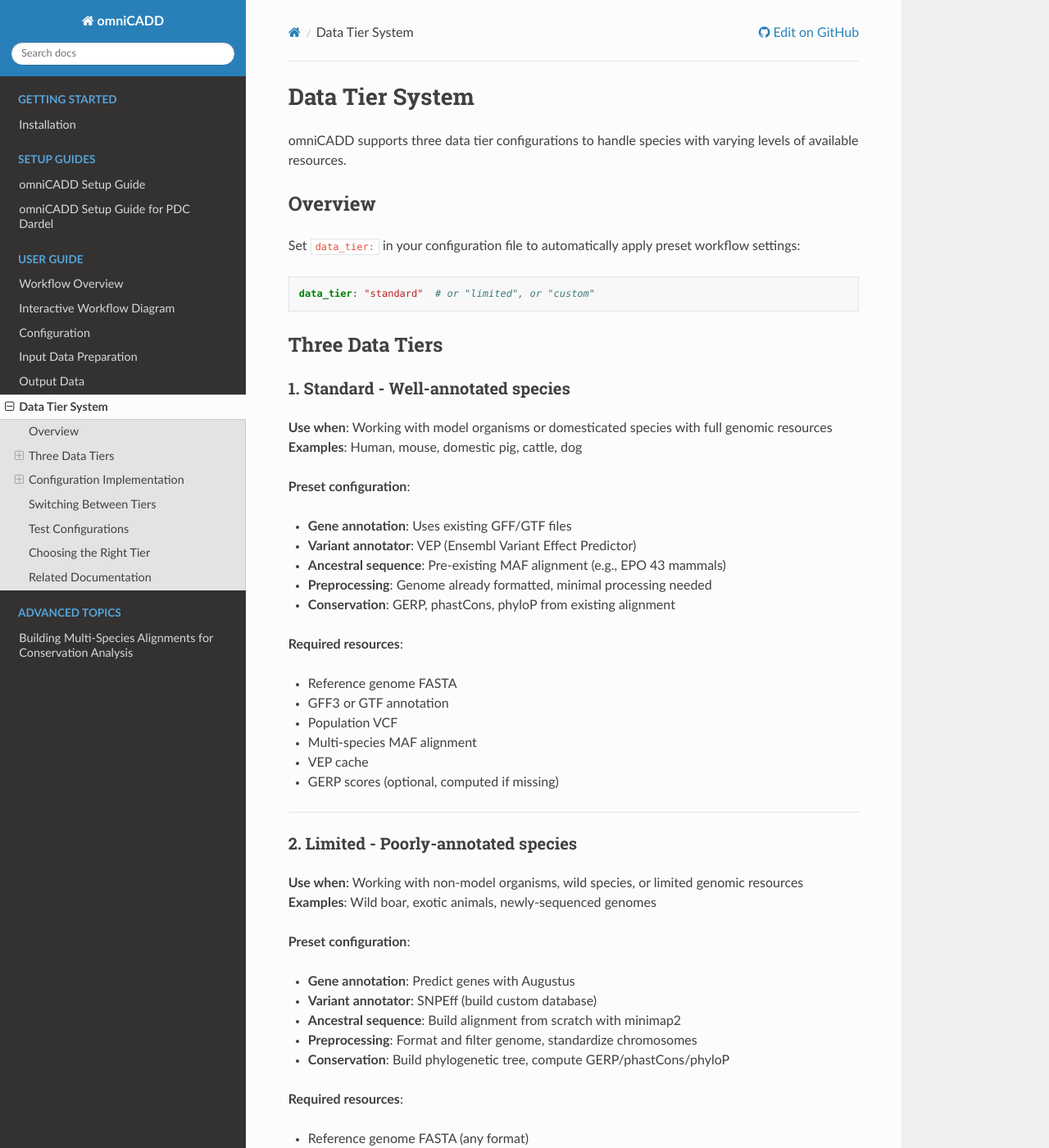
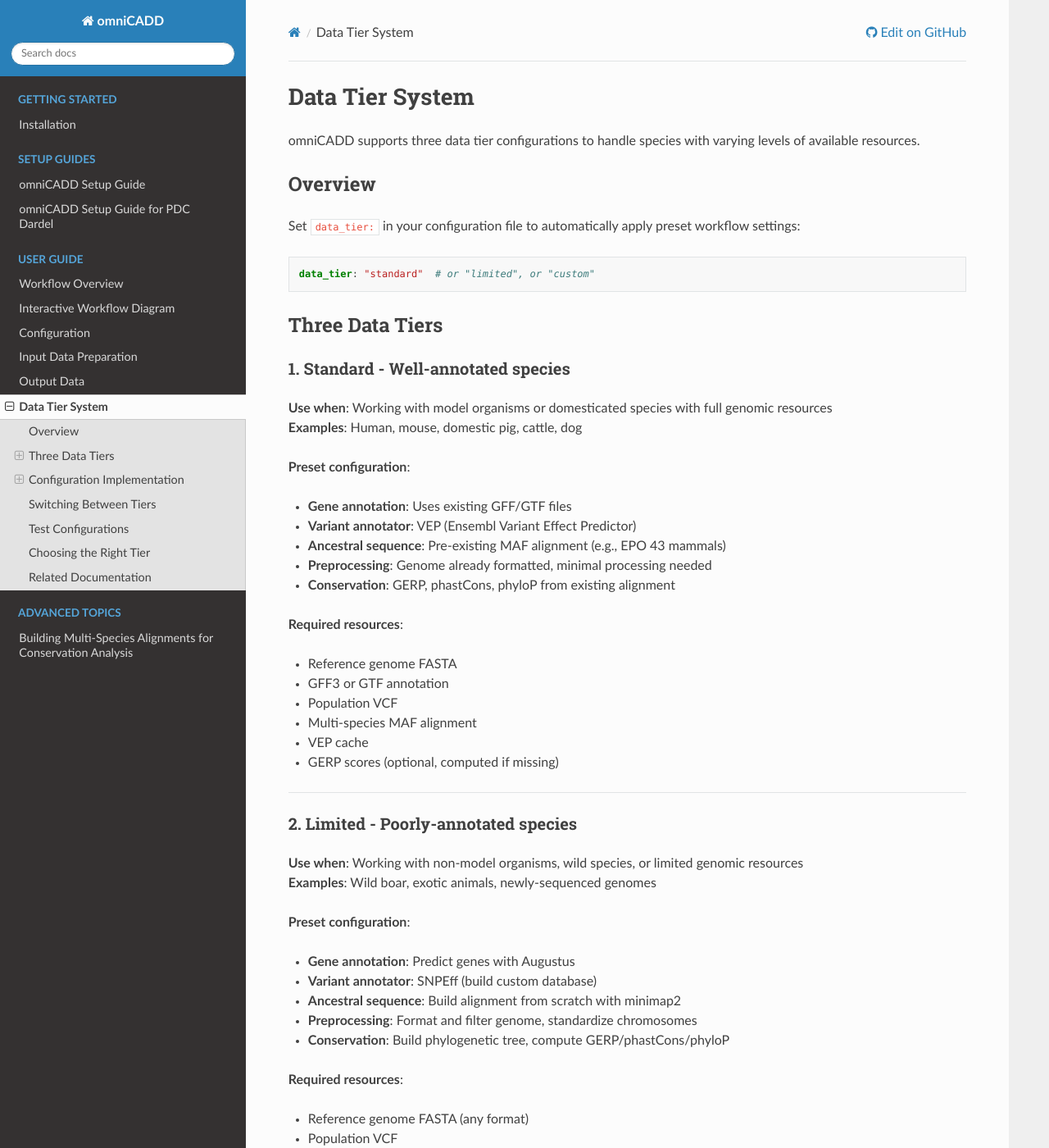
Before and after one commit to juliahoglund/omniCADD, a Sphinx documentation site: the page built from docs/DATA_TIERS.md, in a window 1280 px wide and 1400 px high. Shown: the whole window at 82% size. Built offline with Sphinx 7.4.7 and the Read the Docs theme 3.1.0, drawn with Linux system fonts in a browser that asks for light colours.

Commit message:
Add custom CSS for wider ReadTheDocs layout

```diff
--- /dev/null
+++ b/docs/_static/custom.css
@@ -0,0 +1,47 @@
+/* Custom CSS to make ReadTheDocs content wider and more responsive */
+
+/* Make the main content area wider */
+.wy-nav-content {
+    max-width: 1200px !important;  /* Increase from default 800px */
+}
+
+/* On very large screens, use even more space */
+@media screen and (min-width: 1400px) {
+    .wy-nav-content {
+        max-width: 1400px !important;
+    }
+}
+
+/* Make content fill available width on medium screens */
+@media screen and (min-width: 768px) and (max-width: 1399px) {
+    .wy-nav-content {
+        max-width: 95% !important;
+    }
+}
+
+/* Better spacing for the workflow diagram iframes */
+.document iframe {
+    max-width: 100%;
+}
+
+/* Improve code block width */
+.rst-content pre.literal-block,
+.rst-content div[class^='highlight'] {
+    max-width: 100%;
+}
+
+/* Make tables responsive and wider */
+.rst-content table.docutils {
+    width: 100%;
+    max-width: 100%;
+}
+
+/* Better sidebar width on large screens */
+@media screen and (min-width: 1400px) {
+    .wy-nav-side {
+        width: 320px;
+    }
+    .wy-nav-content-wrap {
+        margin-left: 320px;
+    }
+}
--- a/docs/conf.py
+++ b/docs/conf.py
@@ -29,6 +29,11 @@ exclude_patterns = ['_build', 'Thumbs.db', '.DS_Store']
 html_theme = 'sphinx_rtd_theme'  # ReadTheDocs theme
 html_static_path = ['_static']
 
+# Custom CSS to override theme defaults
+html_css_files = [
+    'custom.css',
+]
+
 # Copy additional files to the build directory
 html_extra_path = []
 
```
